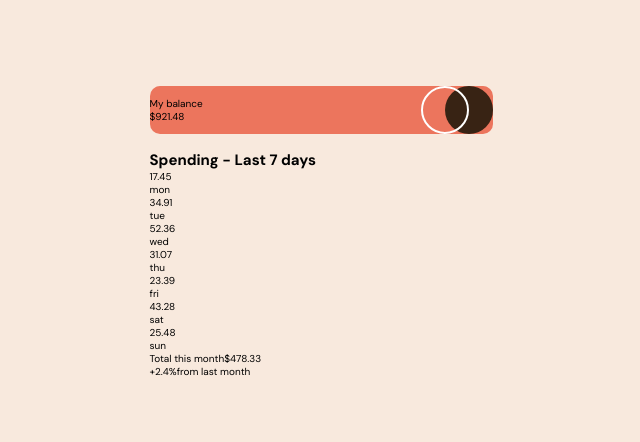
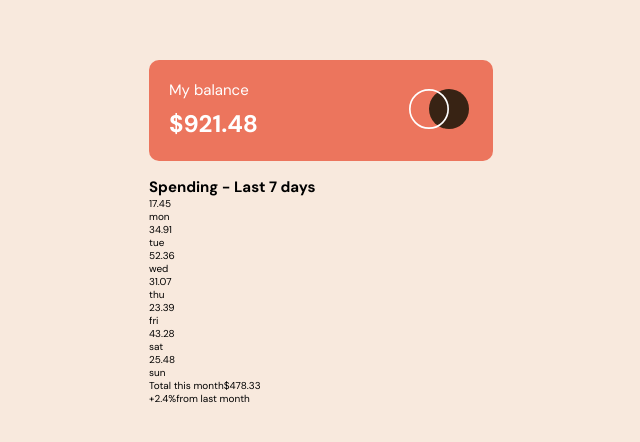
Before and after one commit to AdamHaniff/Expenses-Chart-Component, a React (Create React App) app: page / in a window 1280 px wide. Shown: the part 168-610 px from the top of the page, without its empty margins (319-959 px from the left). Built offline with nearby package versions, Linux system fonts and the light colour scheme.

Commit message:
Styled balance__logo in 375px layout

```diff
--- a/src/css/main.css
+++ b/src/css/main.css
@@ -34,11 +34,26 @@ body {
   background: #ec755d;
   border-radius: 1rem;
   display: flex;
-  justify-content: space-between;
   align-items: center;
-  width: 34.3rem;
+  gap: 15.1rem;
+  padding: 2rem 2.4rem 2.2rem 2rem;
 }
 .balance__info {
   display: flex;
   flex-direction: column;
+  gap: 0.8rem;
+}
+.balance__label {
+  color: #fff;
+  font-size: 1.5rem;
+}
+.balance__number {
+  color: #fff;
+  font-size: 2.4rem;
+  font-weight: 700;
+}
+.balance__logo {
+  display: block;
+  width: 6rem;
+  height: 4rem;
 }/*# sourceMappingURL=main.css.map */
--- a/src/sass/main.scss
+++ b/src/sass/main.scss
@@ -58,12 +58,30 @@ body {
   background: $color-sunrise-orange;
   border-radius: 1rem;
   display: flex;
-  justify-content: space-between;
   align-items: center;
-  width: 34.3rem;
+  gap: 15.1rem;
+  padding: 2rem 2.4rem 2.2rem 2rem;
 
   &__info {
     display: flex;
     flex-direction: column;
+    gap: 0.8rem;
+  }
+
+  &__label {
+    color: $color-white;
+    font-size: 1.5rem;
+  }
+
+  &__number {
+    color: $color-white;
+    font-size: 2.4rem;
+    font-weight: $fw-bold;
+  }
+
+  &__logo {
+    display: block;
+    width: 6rem;
+    height: 4rem;
   }
 }
```
Also changed, not shown: 1 other file (tests, documents, lock files or other folders).
